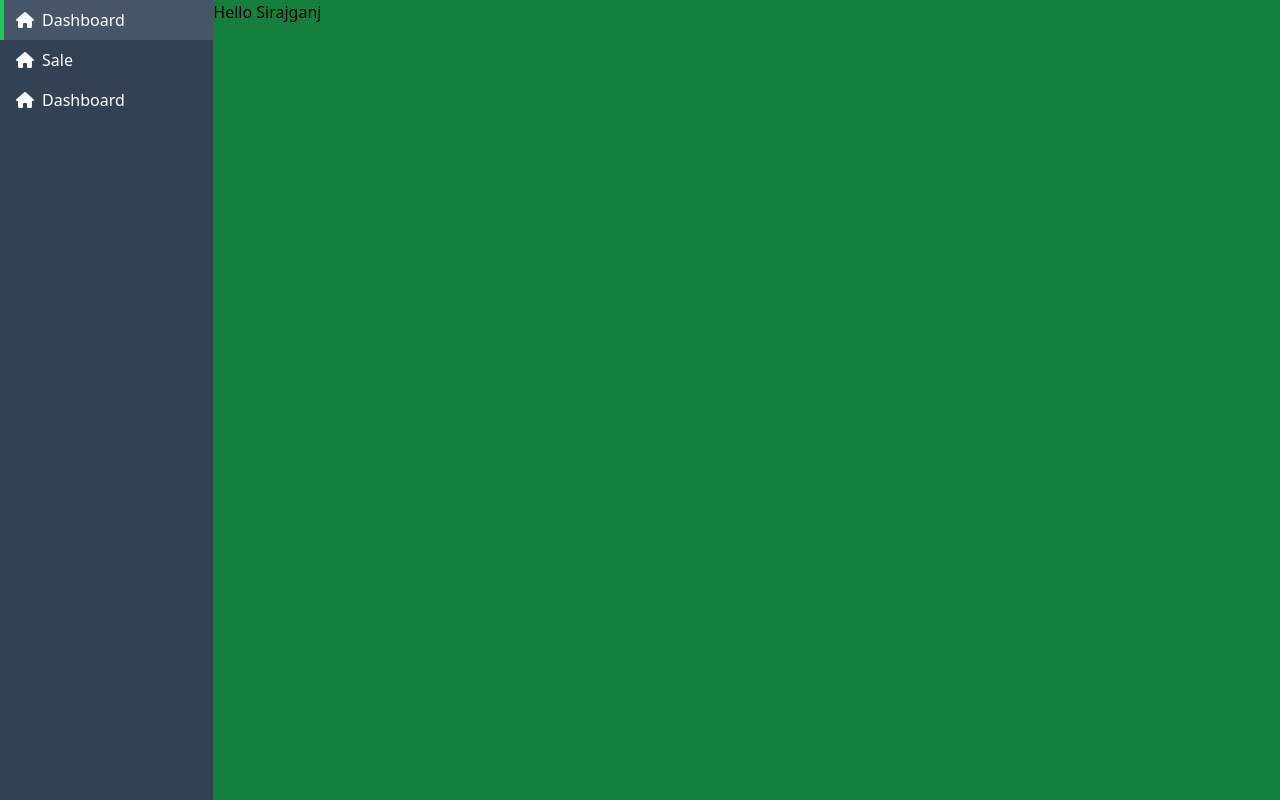
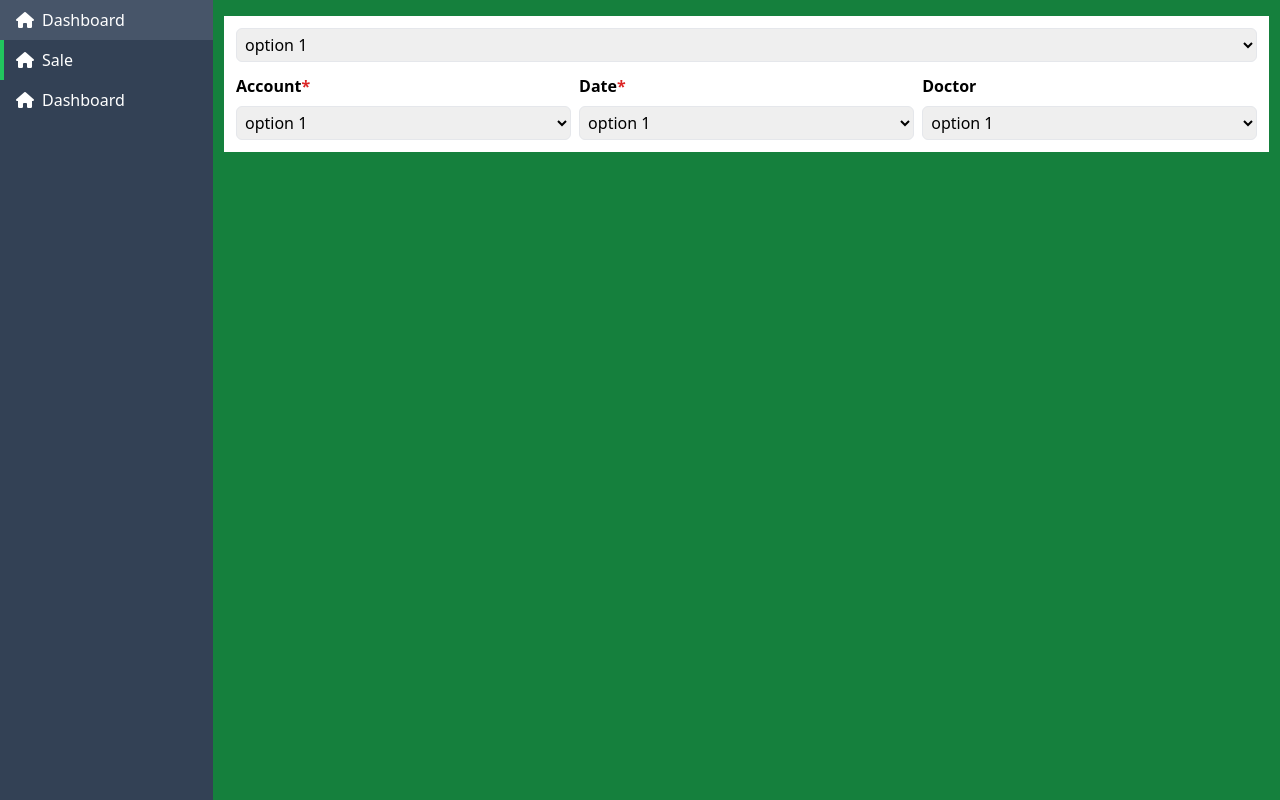
Before and after one commit to fxjakaria04/Pharmacy, a website: page sale.html in a window 1280 px wide. Drawn offline with Linux system fonts and the light colour scheme.

Commit message:
select option added

```diff
--- a/sale.html
+++ b/sale.html
@@ -9,12 +9,12 @@
 </head>
 <body>
     <div id="wrapper" class="w-full flex">
-        <aside class="min-h-screen w-64 bg-slate-700 whitespace-nowrap text-white flex flex-col items-center">
-            <a href="" class="py-2 pl-3 hover:bg-slate-600 w-full flex items-center gap-2 border-l-4 border-green-500">
+        <aside class="hidden min-h-screen w-64 bg-slate-700 whitespace-nowrap text-white md:flex flex-col items-center">
+            <a href="" class="py-2 pl-3 hover:bg-slate-600 w-full flex items-center gap-2 border-l-4 border-transparent">
                 <i class="fa-solid fa-house"></i>
                 <span>Dashboard</span>
             </a>
-            <a href="" class="py-2 pl-3 hover:bg-slate-600 w-full flex items-center gap-2 border-l-4 border-transparent">
+            <a href="" class="py-2 pl-3 hover:bg-slate-600 w-full flex items-center gap-2 border-l-4 border-green-500">
                 <i class="fa-solid fa-house"></i>
                 <span>Sale</span>
             </a>
@@ -24,8 +24,43 @@
             </a>
         </aside>
         <main class="bg-green-700 w-full">
-            <h1>Hello Sirajganj</h1>
+            <div class="bg-white w-[98%] my-4 m-auto p-3 flex flex-col gap-3">
+                <select name="" id="" class="w-full border p-1 outline-none rounded-md">
+                    <option value="">option 1</option>
+                    <option value="">option 2</option>
+                    <option value="">option 3</option>
+                    <option value="">option 4</option>
+                </select>
+                <div class="w-full grid grid-cols-1 md:grid-cols-3 gap-2">
+                    <div class="col-span-1 clear-start flex flex-col gap-2">
+                        <p class="font-semibold">Account<span class="text-red-600">*</span></p>
+                        <select name="" id="" class="w-full border p-1 outline-none rounded-md">
+                            <option value="">option 1</option>
+                            <option value="">option 2</option>
+                            <option value="">option 3</option>
+                            <option value="">option 4</option>
+                        </select>
+                    </div>
+                    <div class="col-span-1 clear-start flex flex-col gap-2">
+                        <p class="font-semibold">Date<span class="text-red-600">*</span></p>
+                        <select name="" id="" class="w-full border p-1 outline-none rounded-md">
+                            <option value="">option 1</option>
+                            <option value="">option 2</option>
+                            <option value="">option 3</option>
+                            <option value="">option 4</option>
+                        </select>
+                    </div>
+                    <div class="col-span-1 clear-start flex flex-col gap-2">
+                        <p class="font-semibold">Doctor</p>
+                        <select name="" id="" class="w-full border p-1 outline-none rounded-md">
+                            <option value="">option 1</option>
+                            <option value="">option 2</option>
+                            <option value="">option 3</option>
+                            <option value="">option 4</option>
+                        </select>
+                    </div>
+                </div>
+            </div>
         </main>
-    </div>
 </body>
 </html>
```
Also changed, not shown: public/output.css.
